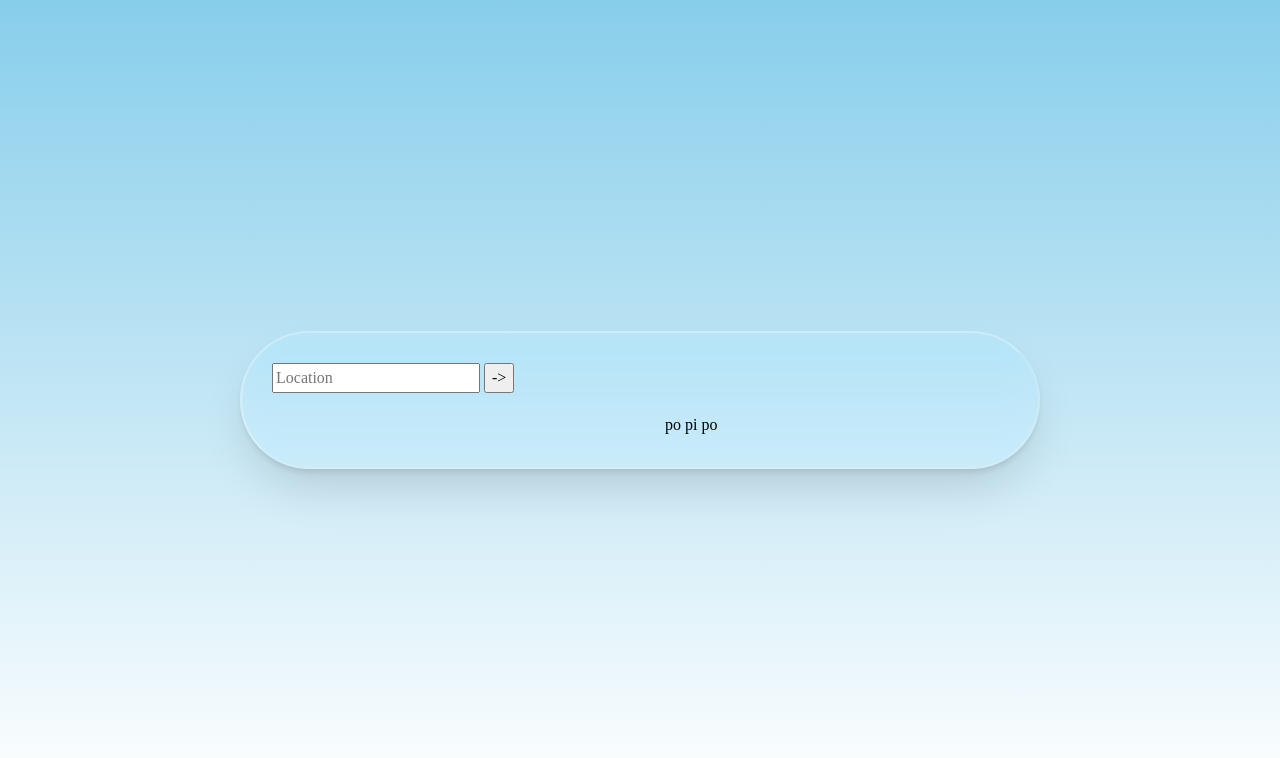
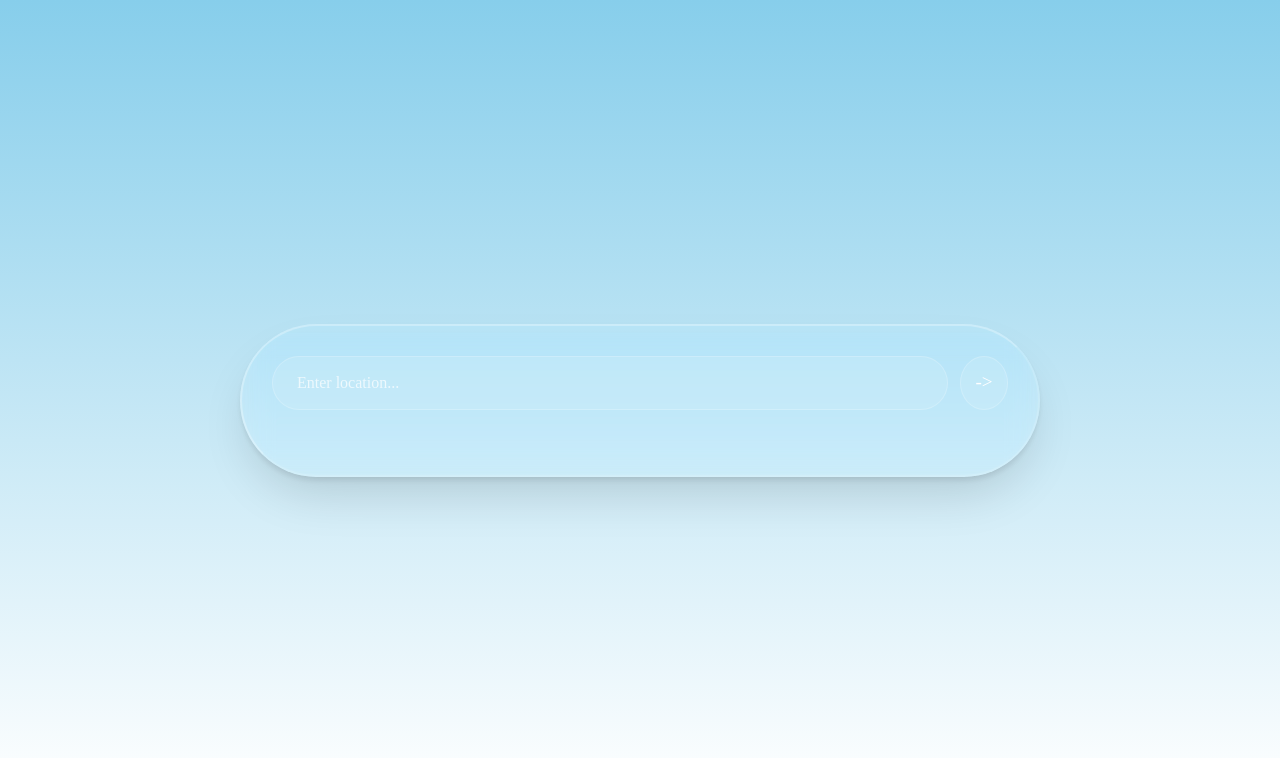
Before and after one commit to quyanna/weather-app, a website built with webpack: page src/template.html in a window 1280 px wide. Built offline with nearby package versions, Linux system fonts and the light colour scheme.

Commit message:
Hook up API and add styling to search bar

```diff
--- a/src/index.js
+++ b/src/index.js
@@ -17,16 +17,31 @@ console.log("Hello, world!");
 
 const displayDiv = document.querySelector(".weather-data");
 const form = document.querySelector(".location-form");
-const currentLocationTitle = document.querySelector("h2 .current-location");
-const myLocation = "Vancouver";
+const btn = document.getElementById("searchBtn");
+const input = document.getElementById("location");
 
-// Event listener for search form
-form.addEventListener("submit", async (e) => {
-  e.preventDefault();
+let currentLocation = null;
+
+btn.onclick = loadData;
+input.addEventListener("keypress", function (e) {
+  if (e.key === "Enter") {
+    e.preventDefault();
+    loadData();
+  }
+});
+
+async function loadData() {
+  const location = input.value.trim();
+  if (!location) return;
+
+  // if (location === currentLocation) {
+  //   console.log("Location unchanged, not reloading data.");
+  //   return;
+  // }
+
   displayDiv.textContent = "loading...";
-  const data = new FormData(e.target);
-  const formLocation = data.get("location");
-  const json = await fetchWeatherData(formLocation);
+  currentLocation = location;
+  const json = await fetchWeatherData(location);
   console.log(json);
 
   //do nothing if no data
@@ -40,7 +55,7 @@ form.addEventListener("submit", async (e) => {
 
   displayDiv.textContent = JSON.stringify(weatherObj, null, 2);
   applyBgFromData(json);
-});
+}
 
 function pickThemeFromData(icon) {
   console.log("Picking theme from icon: " + icon);
--- a/src/styles.css
+++ b/src/styles.css
@@ -131,6 +131,54 @@ main {
   gap: 15px;
 }
 
+#location {
+  flex: 1 1 0;
+  background: #ffffff1a;
+  border: 1px solid rgba(255, 255, 255, 0.2);
+  padding: 14px 24px;
+  border-radius: 50px;
+  color: #fff;
+  outline: none;
+  font-size: 1rem;
+  transition: 0.3s;
+}
+
+#location::placeholder {
+  color: #ffffffb3;
+}
+
+#location:focus {
+  background: #fff3;
+  border-color: #ffffff80;
+}
+
+.search-container {
+  display: flex;
+  gap: 12px;
+  width: 100%;
+}
+
+#searchBtn {
+  flex: 0 0 48px;
+  background: #ffffff1a;
+  border: 1px solid rgba(255, 255, 255, 0.2);
+  width: 48px;
+  border-radius: 50%;
+  color: #fff;
+  cursor: pointer;
+  font-size: 1.2rem;
+  display: flex;
+  align-items: center;
+  justify-content: center;
+  transition: 0.3s;
+}
+
+#searchBtn:hover {
+  background: #fff;
+  color: #000;
+  transform: scale(1.05);
+}
+
 @media (min-width: 800px) {
   .glass {
     max-width: 800px;
--- a/src/template.html
+++ b/src/template.html
@@ -13,22 +13,26 @@
 
     <div id="hud">
       <div class="glass">
-        <div class="location-form">
-          <form>
-            <input
-              type="text"
-              name="location"
-              id="location"
-              placeholder="Location"
-            />
-            <button type="submit">-></button>
-          </form>
+        <div class="search-container">
+          <input
+            type="text"
+            name="location"
+            id="location"
+            placeholder="Enter location..."
+          />
+          <button type="submit" id="searchBtn">-></button>
         </div>
         <div id="result">
           <div class="left-side">
+            <div id="address"></div>
+            <div id="temp"></div>
+            <div id="conditions"></div>
             <div class="weather-data"></div>
           </div>
-          <div class="right-side">po pi po</div>
+          <div class="right-side">
+            <div class="grid"></div>
+            <div class="sun-times"></div>
+          </div>
         </div>
       </div>
     </div>
```
